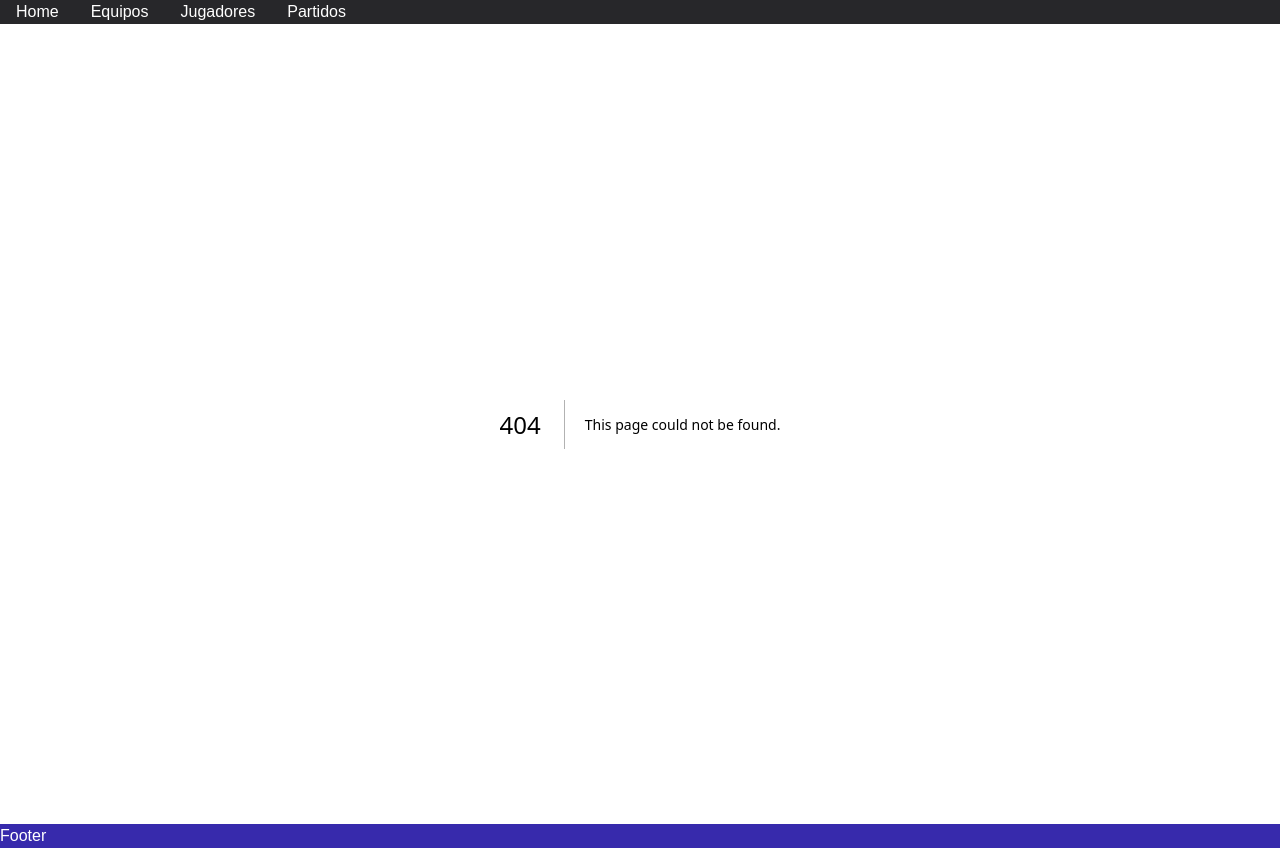
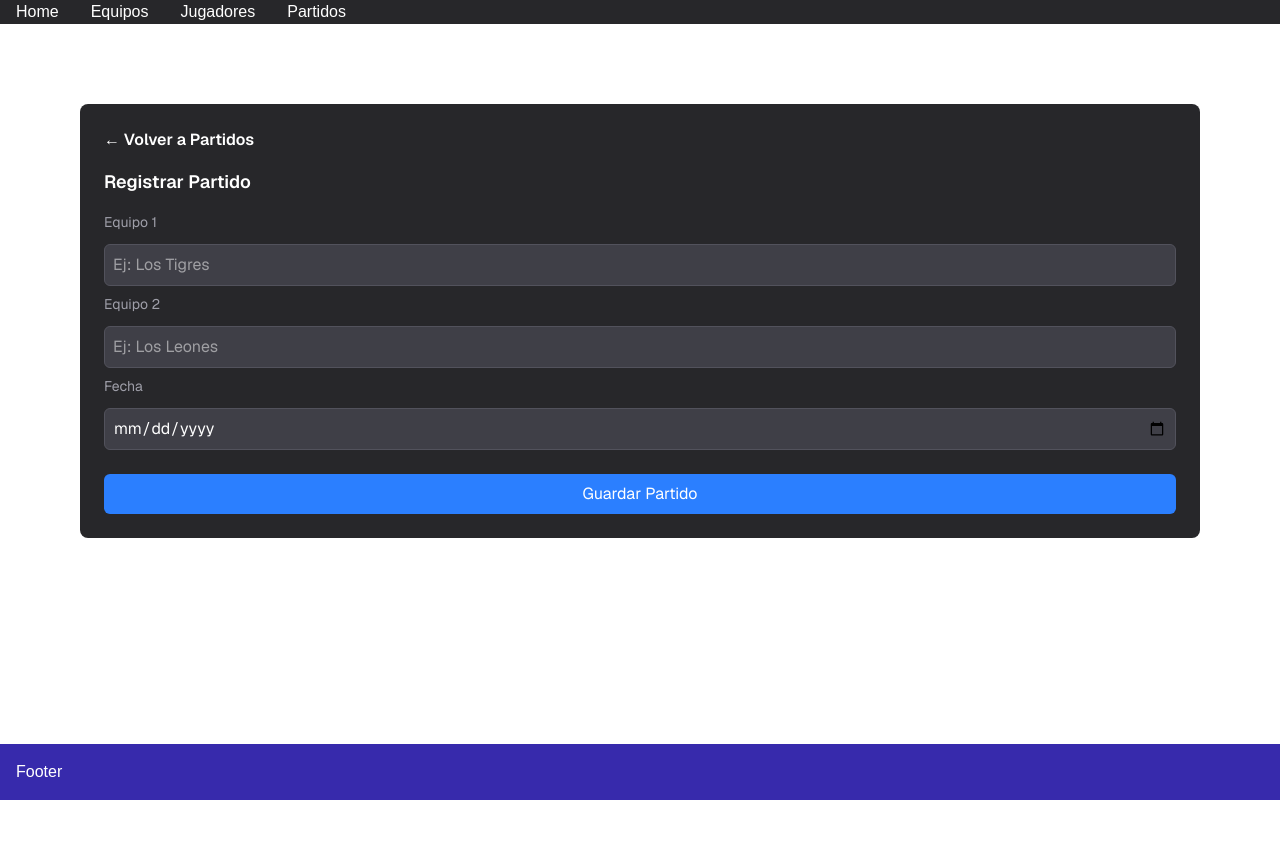
Before and after one commit to ignacio-pineiro/prog3tp1, a Next.js app: page /matches/create_match in a window 1280 px wide. Before the commit this address had no page. After the commit the page ends 800 px from the top, so only its background shows below. Built offline with nearby package versions, Linux system fonts and the light colour scheme.

Commit message:
trabajo sobre matches

```diff
--- a/src/app/layout.js
+++ b/src/app/layout.js
@@ -41,7 +41,7 @@ export default function RootLayout({ children }) {
 
         {children}
 
-        <footer className="bg-indigo-800">
+        <footer className="bg-indigo-800 p-4 mt-auto">
           <p className="text-white">Footer</p>
         </footer>
       </body>
--- /dev/null
+++ b/src/app/matches/[id]/page.jsx
@@ -0,0 +1,33 @@
+import Link from "next/link";
+
+export default async function MatchDetailPage({ params }) {
+
+    const { id } = await params;
+
+    const match = {
+        id: params.id,
+        team1: "Los Tigres",
+        team2: "Los Leones",
+        date: "2026-04-15",
+        location: "Estadio Central"
+    }
+
+    return (
+    <div className="p-10">
+
+        <Link href="/matches" className="self-start mb-4 text-white font-semibold">
+            &larr; Volver a Partidos
+        </Link>
+
+        <h1 className="text-3xl mb-4">Detalle del Partido</h1>
+
+        <div className="p-6 border rounded">
+            <p className="text-xl font-semibold mb-2">
+            {match.team1} vs {match.team2}
+            </p>
+            <p>Fecha: {match.date}</p>
+            <p>Estadio: {match.location}</p>
+        </div>
+    </div>
+    )
+}
--- /dev/null
+++ b/src/app/matches/create_match/page.jsx
@@ -0,0 +1,41 @@
+import Link from 'next/link'
+import React from 'react'
+
+function page() {
+    return (
+        <section className="flex p-20 justify-center items-center w-full">
+        <form className="flex flex-col flex-1 p-6 rounded-lg bg-zinc-800 font-sans">
+            <Link href="/matches" className="self-start mb-4 text-white font-semibold">
+            &larr; Volver a Partidos
+            </Link>
+            <p className="text-white text-lg font-semibold mb-4">Registrar Partido</p>
+
+            <label className="text-zinc-400 text-sm mb-1">Equipo 1</label>
+            <input
+            type="text"
+            placeholder="Ej: Los Tigres"
+            className="p-2 border border-zinc-600 rounded-md my-2 bg-zinc-700 text-white"
+            />
+
+            <label className="text-zinc-400 text-sm mb-1">Equipo 2</label>
+            <input
+            type="text"
+            placeholder="Ej: Los Leones"
+            className="p-2 border border-zinc-600 rounded-md my-2 bg-zinc-700 text-white"
+            />
+
+            <label className="text-zinc-400 text-sm mb-1">Fecha</label>
+            <input
+            type="date"
+            className="p-2 border border-zinc-600 rounded-md my-2 bg-zinc-700 text-white"
+            />
+
+            <button className="bg-blue-500 text-white p-2 rounded-md mt-4 hover:bg-blue-600 transition-colors">
+            Guardar Partido
+            </button>
+        </form>
+        </section>
+    )
+}
+
+export default page
--- a/src/app/matches/page.jsx
+++ b/src/app/matches/page.jsx
@@ -1,5 +1,37 @@
+import Link from "next/link";
+
 export default function page() {
+
+  const matches = [
+    { id: 1, team1: "Tigres", team2: "Leones", date: "2026-04-20" },
+    { id: 2, team1: "Águilas", team2: "Lobos", date: "2026-04-22" },
+  ];
+
   return (
-    <h1 className="p-10 text-4xl">Partidos</h1>
+    <>
+      <div className="w-full">
+        <h1 className="p-10 text-4xl">Partidos</h1>
+      </div>
+
+      <div>
+        <p className="p-10 text-2xl">Aquí se podran registrar los partidos.</p>
+      </div>
+
+      <Link
+        href="/matches/create_match" className="inline-block mb-6 bg-blue-500 text-white px-4 py-2 rounded hover:bg-blue-600">
+        + Crear partido
+      </Link>
+
+      <div className="space-y-4 w-full mx-auto">
+        {matches.map((match) => (
+          <Link key={match.id} href={`/matches/${match.id}`} className="block p-4 border rounded hover:bg-zinc-100 dark:hover:bg-zinc-800">
+            <p className="font-semibold">
+              {match.team1} vs {match.team2}
+            </p>
+            <p className="text-sm text-zinc-500">{match.date}</p>
+          </Link>
+        ))}
+      </div>
+    </>
   )
 }
```
